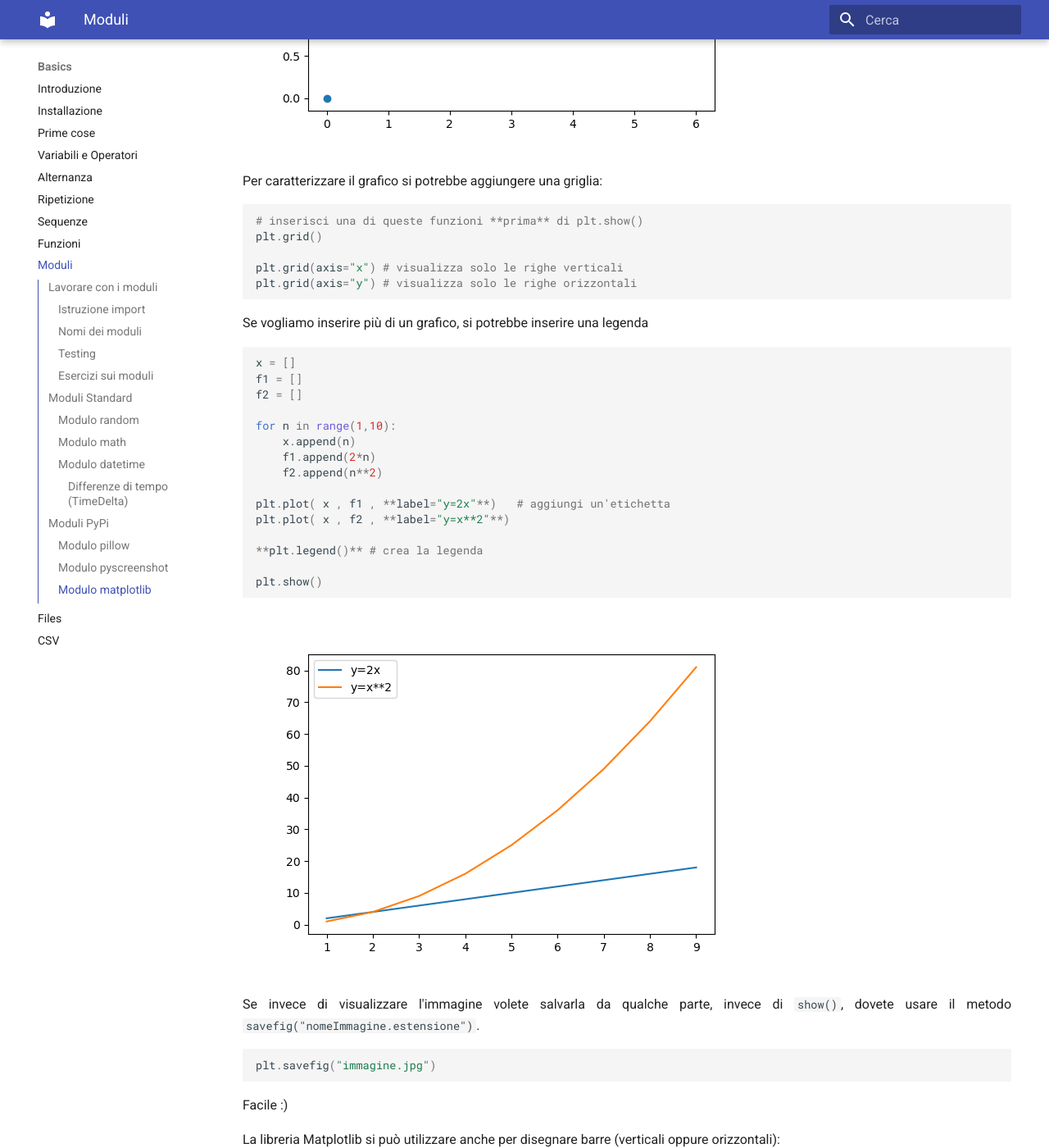
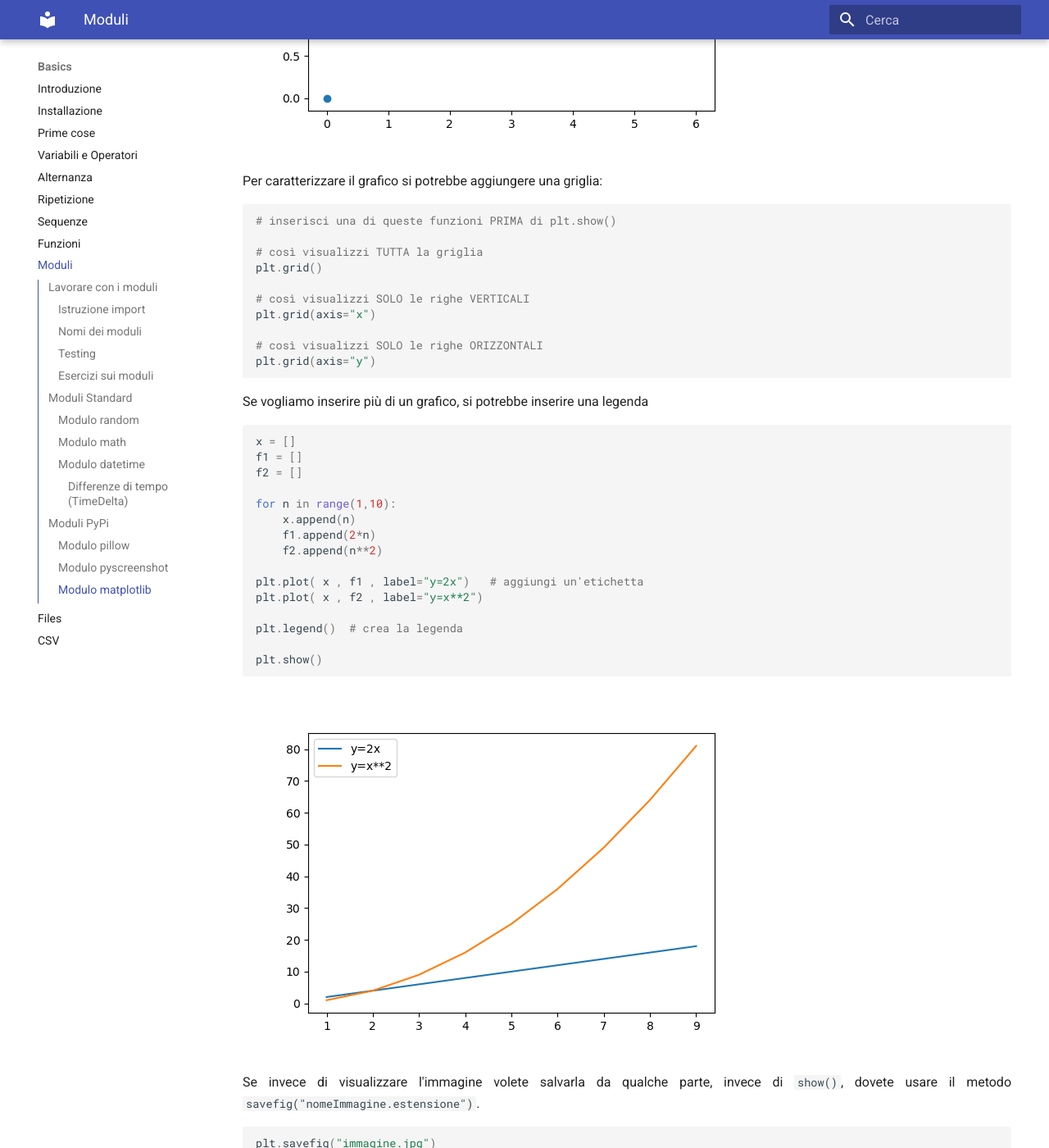
Before and after one commit to adjamhub/pyhandouts, an MkDocs documentation site: the page built from docs/basics/106_mod.md, in a window 1280 px wide and 1400 px high, scrolled down 20719 px. Shown: the whole window at 82% size. Built offline with MkDocs 1.6.1 and Material for MkDocs 9.7.7, drawn with Linux system fonts in a browser that asks for light colours; some of the changed text lies outside the part shown.

Commit message:
Alcuni aggiustamenti agli esempi sui moduli pypi

````diff
--- a/docs/basics/106_mod.md
+++ b/docs/basics/106_mod.md
@@ -785,7 +785,7 @@ Alcune operazioni sparse sull'immagine:
 
 ```python
 # ruota l'immagine di 90 gradi e la visualizza
-rotatedIimg = img.rotate(90)
+rotatedImg = img.rotate(90)
 rotatedImg.show()
 
 # ridimensiona l'immagine a 200x200 pixel
@@ -932,7 +932,7 @@ import matplotlib.pyplot as plt
 x = [0, 2, 4, 6]
 y = [0, 2, 1, 3]
 
-plt.plot(x, y) **# per disegnare solo i punti, usa plot(x,y,"o")**
+plt.plot(x, y) # per disegnare solo i punti, usa plot(x,y,"o")
 
 plt.title("Punti a caso")
 
@@ -948,11 +948,16 @@ Per caratterizzare il grafico si potrebbe aggiungere una griglia:
 
 
 ```python
-# inserisci una di queste funzioni **prima** di plt.show()
+# inserisci una di queste funzioni PRIMA di plt.show()
+
+# così visualizzi TUTTA la griglia
 plt.grid()
 
-plt.grid(axis="x") # visualizza solo le righe verticali
-plt.grid(axis="y") # visualizza solo le righe orizzontali
+# così visualizzi SOLO le righe VERTICALI
+plt.grid(axis="x")
+
+# così visualizzi SOLO le righe ORIZZONTALI
+plt.grid(axis="y")
 ```
 
 
@@ -968,10 +973,10 @@ for n in range(1,10):
     f1.append(2*n)
     f2.append(n**2)
 
-plt.plot( x , f1 , **label="y=2x"**)   # aggiungi un'etichetta
-plt.plot( x , f2 , **label="y=x**2"**)
+plt.plot( x , f1 , label="y=2x")   # aggiungi un'etichetta
+plt.plot( x , f2 , label="y=x**2")
 
-**plt.legend()** # crea la legenda
+plt.legend()  # crea la legenda
 
 plt.show()
 ```
@@ -1000,7 +1005,7 @@ La libreria Matplotlib si può utilizzare anche per disegnare barre
 nomi = ["Asini", "Bradipi", "Cavalli", "Daini"]
 numeri = [5, 8, 2, 4]
 
-plt.bar(nomi,numeri) **# per le barre orizzontali, usa barh()**
+plt.bar(nomi,numeri) # per le barre orizzontali, usa barh()
 ```
 
 
````
Also changed, not shown: other parts of docs/basics/106_mod.md (+4 -4 lines).
